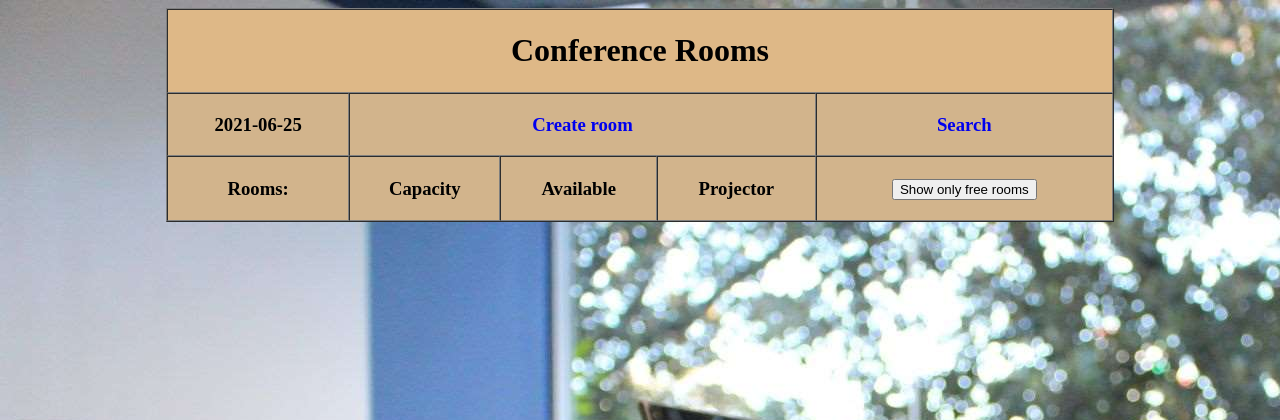
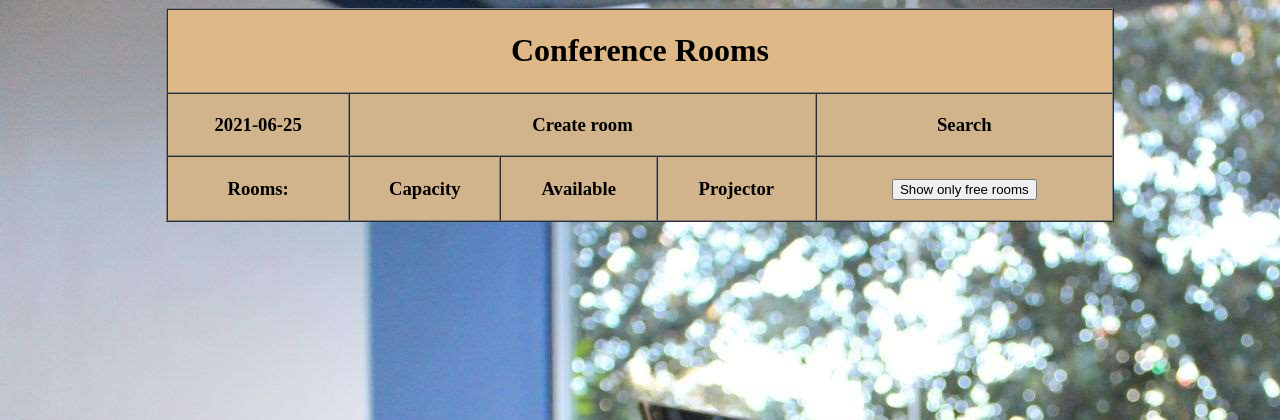
Before and after one commit to wojlas/Conference-rooms, a Django app: page /index in a window 1280 px wide. Shown: the top 420 px of the page. Run offline with Django 3.2, Linux system fonts and the light colour scheme; data that the repository does not hold is empty.

Commit message:
refactor

```diff
--- a/conference/templates/conference/index-post.html
+++ b/conference/templates/conference/index-post.html
@@ -3,6 +3,9 @@
 <html lang="en">
 <head>
     <style>
+        a{
+            color: inherit;
+        }
         .table a
         {
         display:block;
--- a/conference/templates/conference/index.html
+++ b/conference/templates/conference/index.html
@@ -3,6 +3,9 @@
 <html lang="en">
 <head>
     <style>
+        a{
+            color: inherit;
+        }
         .table a
         {
         display:block;
--- a/conference/templates/conference/room_details.html
+++ b/conference/templates/conference/room_details.html
@@ -2,6 +2,7 @@
 <html lang="en">
 <head>
     <style>
+
         footer {
 		position:absolute;
 		bottom:0;
--- a/conference/templates/conference/search-get.html
+++ b/conference/templates/conference/search-get.html
@@ -2,6 +2,9 @@
 <html lang="en">
 <head>
     <style>
+        a{
+            color: inherit;
+        }
         footer {
 		position:absolute;
 		bottom:0;
--- a/conference/templates/conference/search-post.html
+++ b/conference/templates/conference/search-post.html
@@ -2,6 +2,9 @@
 <html lang="en">
 <head>
     <style>
+        a{
+            color: inherit;
+        }
         footer {
             position: absolute;
             bottom: 0;
```
